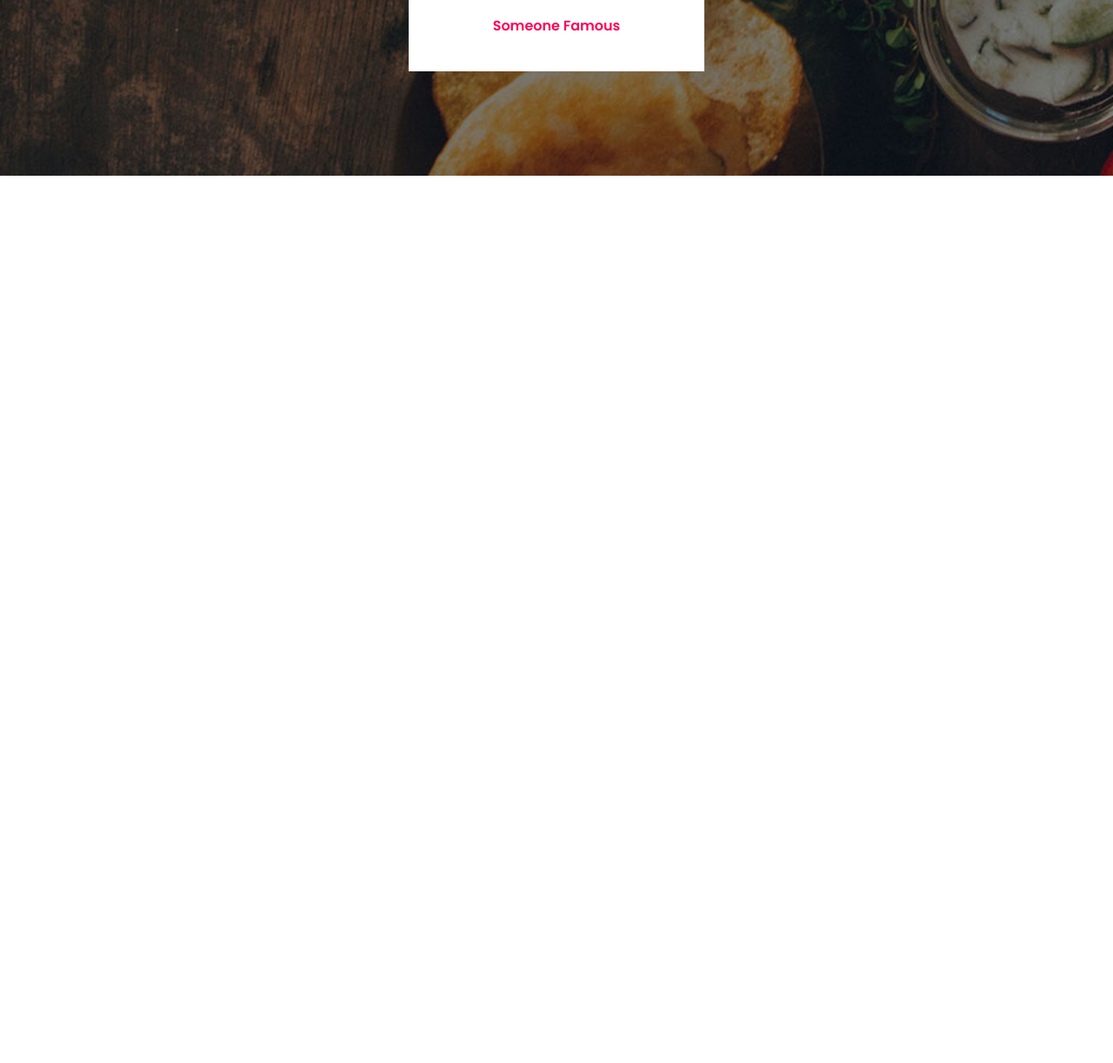
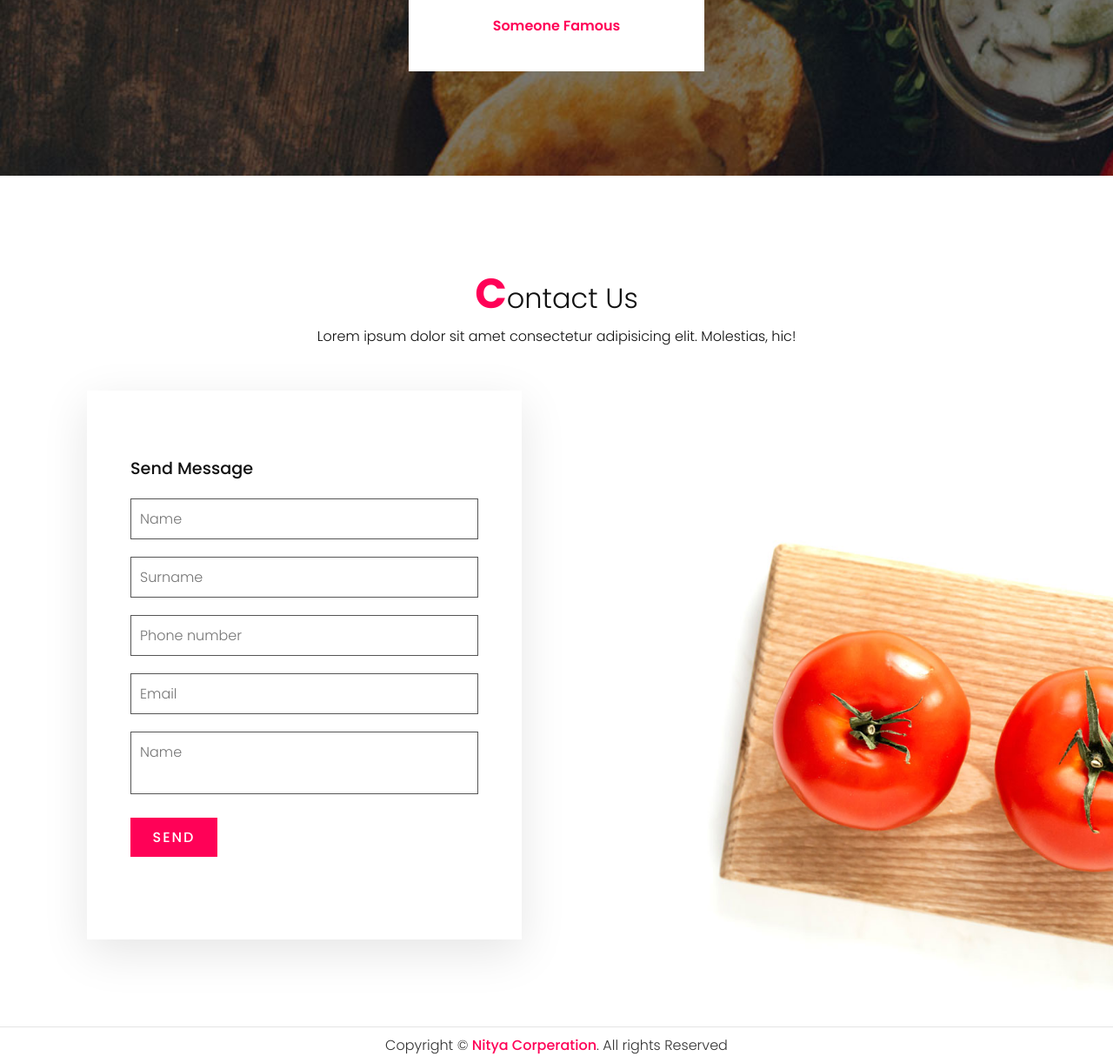
Before and after one commit to Nitya-108/Food-website, a plain HTML site: page index.html in a window 1280 px wide. Shown: the part 5493-6715 px from the top of the page at 87% size. Before the commit the page ends 5695 px from the top, so only its background shows below. Drawn offline with Linux system fonts and the light colour scheme.

Commit message:
Copyright added
Copyright added  with link. <a href="#">

```diff
--- a/index.html
+++ b/index.html
@@ -191,6 +191,42 @@
         </div>
         </section>
 
+        <!-- /* ------------Contact Section------------- */ -->
+
+        <section class="contact" id="contact">
+            <div class="title">
+                <h2 class="titleText"> <span>C</span>ontact Us</h2>
+                <p>Lorem ipsum dolor sit amet consectetur adipisicing elit. Molestias, hic!</p>
+            </div>
+            <div class="contactForm">
+                <h3>Send Message</h3>
+                <div class="inputBox">
+                    <input type="text" placeholder="Name" required>
+                </div>
+                <div class="inputBox">
+                    <input type="text" placeholder="Surname" required>
+                </div>
+                <div class="inputBox">
+                    <input type="phone" placeholder="Phone number" required>
+                </div>
+                <div class="inputBox">
+                    <input type="email" placeholder="Email" required>
+                </div>
+                <div class="inputBox">
+                    <textarea  placeholder="Name"></textarea>
+                </div>
+                <div class="inputBox">
+                    <input type="submit" value="Send">
+                </div>
+            </div>
+            </section>
+
+            <!-- /* ------------Copyright------------- */ -->
+
+            <div class="copyrightText">
+                <p>Copyright © <a href="#">Nitya Corperation</a>. All rights Reserved</p>
+            </div>
+
     <!-- JS funtion for logo and NAV -->
     <script type="text/javascript">
         window.addEventListener('scroll', function(){
--- a/style.css
+++ b/style.css
@@ -321,3 +321,76 @@ section {
     color: #ff0157;
     font-weight: 600;
 }
+
+/* <!-- ------------Contact Section------------- --> */
+
+.contact {
+    background: url(bg3.jpg);
+    background-size: cover;
+}
+
+.contactForm {
+    padding: 75px 50px;
+    background: #fff;
+    box-shadow: 0 15px 50px rgba(0, 0, 0,0.1);
+    max-width: 500px;
+    margin-top: 50px;
+}
+
+.contactForm h3 {
+    color: #111;
+    font-size: 1.2em;
+    margin-bottom: 20px;
+    font-weight: 500;
+}
+
+.contactForm .inputBox {
+    position: relative;
+    width: 100%;
+    margin-bottom: 20px;
+}
+
+.contactForm .inputBox input,
+.contactForm .inputBox textarea {
+    width: 100%;
+    border: 1px solid #555;
+    padding: 10px;
+    color: #111;
+    outline: none;
+    font-size: 16px;
+    font-weight: 300;
+    resize: none;
+}
+
+.contactForm .inputBox input[type="submit"] {
+    font-size: 1em;
+    color:#fff;
+    background: #ff0157;
+    display: inline-block;
+    text-transform: uppercase;
+    text-decoration: none;
+    letter-spacing: 2px;
+    transition: 0.5s;
+    max-width: 100px;
+    font-weight: 500;
+    border: none;
+    cursor: pointer;
+}
+
+/* <!-- ------------Copyright------------- --> */
+
+.copyrightText {
+    padding: 8px 40px;
+    border-top: 1px solid rgba(0,0,0,0.1);
+    text-align: center;
+}
+
+.copyrightText p {
+    color: #333;
+}
+
+.copyrightText a {
+    color: #ff0157;
+    text-decoration: none;
+    font-weight: 500;
+}
```
